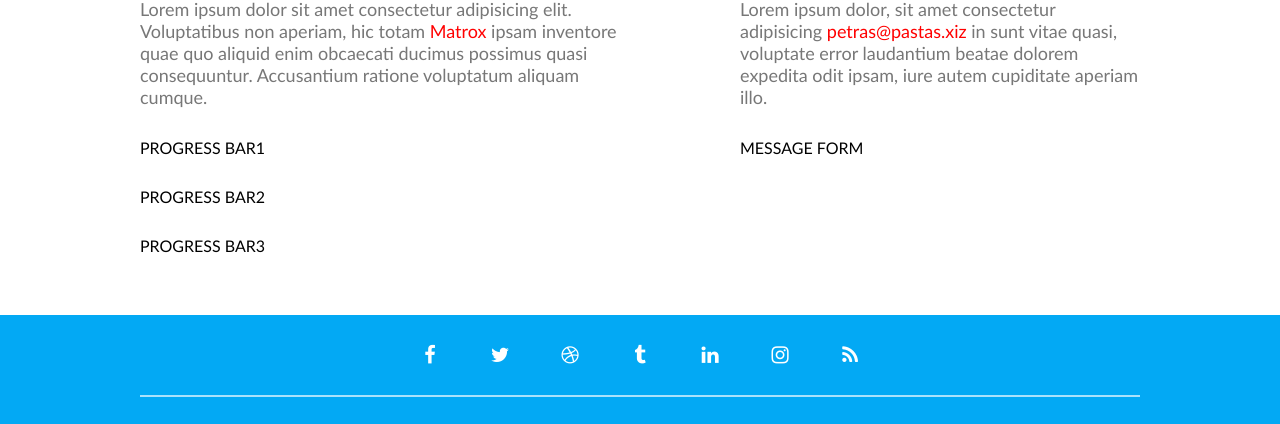
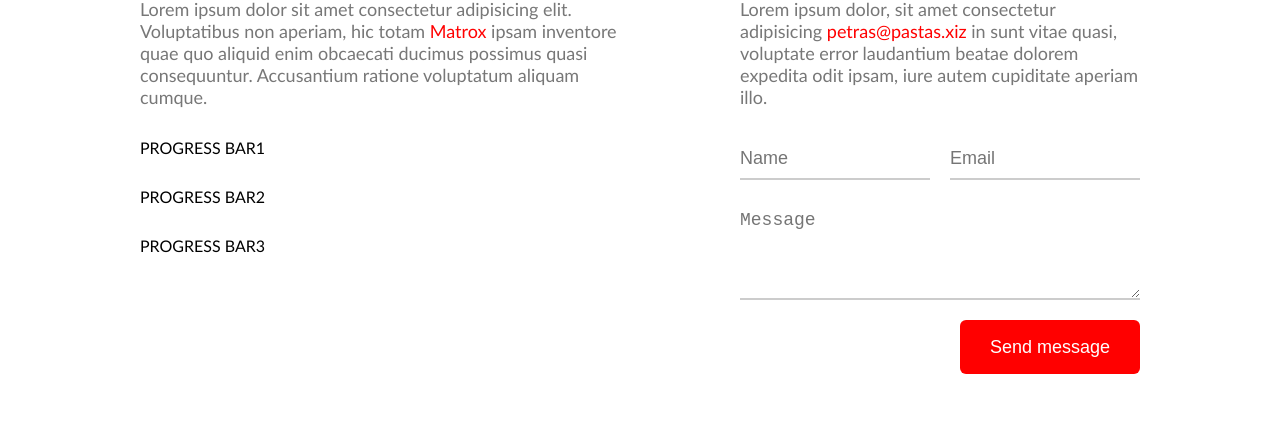
Before and after one commit to arturasdanielius/5-coming-soon, a website: page index.html in a window 1280 px wide. Shown: the part 916-1340 px from the top of the page. Drawn offline with Linux system fonts and the light colour scheme.

Commit message:
Message form

```diff
--- a/css/components/button.css
+++ b/css/components/button.css
@@ -0,0 +1,12 @@
+.btn {
+    padding: 18px 30px;
+    border-radius: 6px;
+    font-size: 18px;
+    line-height: 18px;
+    background-color: red;
+    color: #fff;
+    border: none;
+
+
+
+}
--- a/css/components/form.css
+++ b/css/components/form.css
@@ -0,0 +1,24 @@
+.form {
+    display: flex;
+    flex-wrap:wrap;
+    gap: 20px;
+    justify-content: flex-end;
+}
+.form label {
+    display: none;
+}
+.form input,
+.form textarea {
+    width: 100%;
+    padding: 10px 0;
+    border: none;
+    border-bottom: 2px solid #ccc;
+    line-height: 20px;
+    font-size: 18px;
+}
+.form textarea {
+    min-height: 60px;
+    height: 100px;
+    max-height: 240px;
+    resize: vertical;
+}
--- a/css/pages/home.css
+++ b/css/pages/home.css
@@ -141,3 +141,21 @@ footer.container {
     display: none;
 }
 /*FOOTER end*/
+
+@media (max-width:700px) {
+    .main-content{
+        flex-direction:column ;
+        gap: 60px;
+    }
+    .column {
+        width: 100%;
+}
+.right-column {
+        width: 100%;
+    }
+}
+@media (min-width: 1100px) {
+    .form > input {
+        width: calc(50% - 10px);
+    }
+}
--- a/index.html
+++ b/index.html
@@ -61,8 +61,14 @@
             <div class="column right-column">
                 <h2 class="section-title">Have any question?</h2>
                 <p class="section-description">Lorem ipsum dolor, sit amet consectetur adipisicing <a href="mailto:petras@pastas.xiz">petras@pastas.xiz</a> in sunt vitae quasi, voluptate error laudantium beatae dolorem expedita odit ipsam, iure autem cupiditate aperiam illo.</p>
-                <form>
-                    MESSAGE FORM
+                <form class="form">
+                    <label for="name">Name</label>
+                    <input id="name" type="text" placeholder="Name" required>
+                    <label for="email">Email</label>
+                    <input id="email" type="type" placeholder="Email" required>
+                    <label for="message">Message</label>
+                    <textarea id="message" placeholder="Message" required></textarea>
+                    <button type="submit" class="btn">Send message</button>
                 </form>
             </div>
         </div>
```
